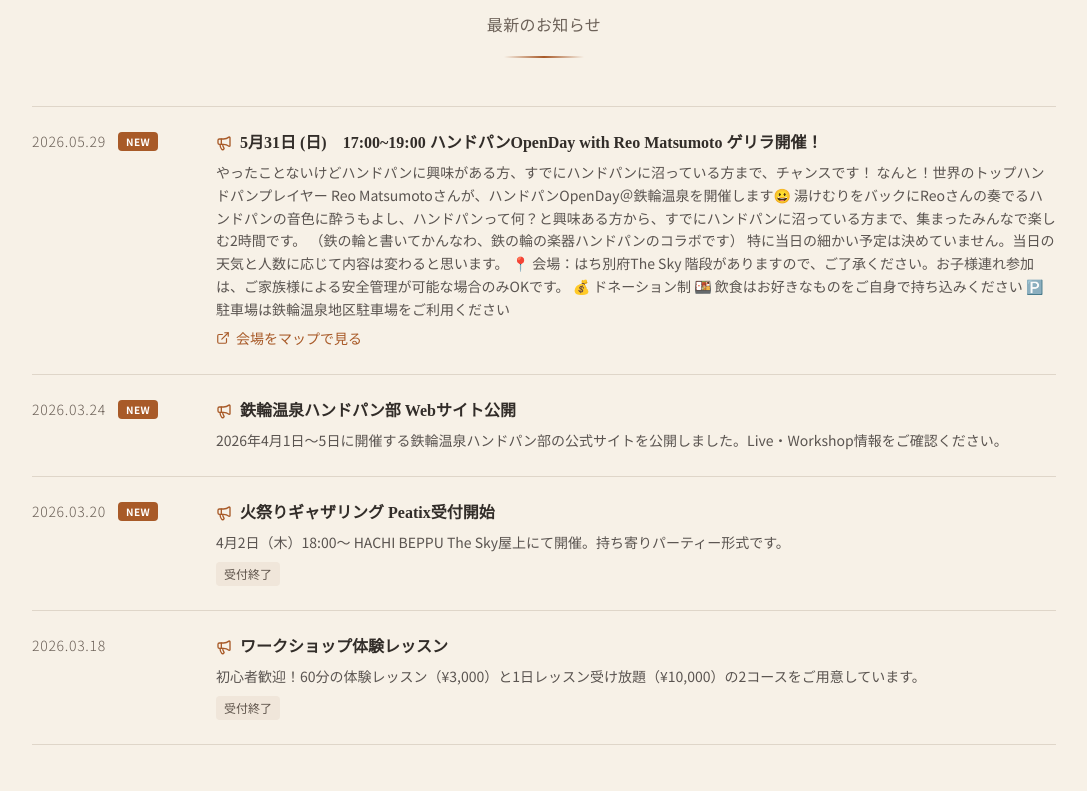
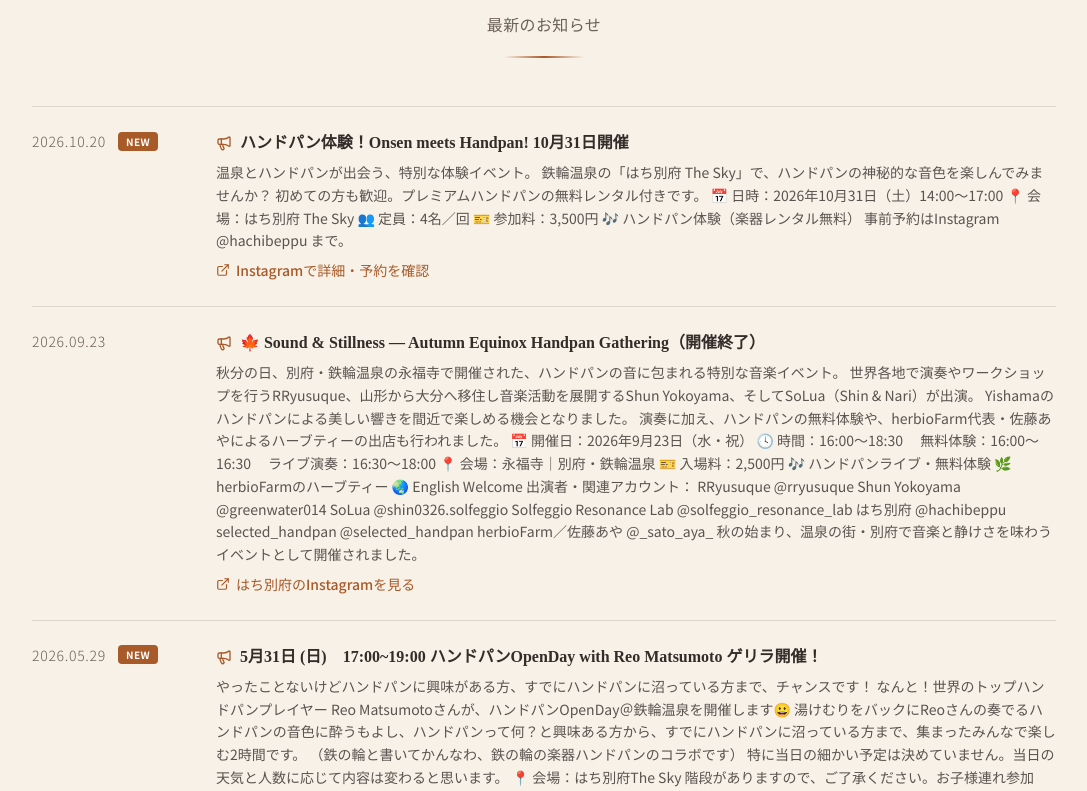
Before and after one commit to hirohiro731123/kannawa-wellness, a React (Vite) app: page / in a window 1280 px wide. Shown: the part 920-1711 px from the top of the page, without its empty margins (96-1183 px from the left). Built offline with nearby package versions, Linux system fonts and the light colour scheme.

Commit message:
Add new news items for upcoming events

```diff
--- a/Home.tsx
+++ b/Home.tsx
@@ -31,6 +31,60 @@ const LINKS = {
 // link と linkLabel は任意です（リンクが不要なら省略可）。
 // 新しいニュースを配列の先頭に追加すると、上に表示されます。
 const newsItems: { date: string; title: string; body: string; link?: string; linkLabel?: string; statusLabel?: string; isNew?: boolean }[] = [
+{
+  date: "2026.10.20",
+  title: "ハンドパン体験！Onsen meets Handpan! 10月31日開催",
+  body: `温泉とハンドパンが出会う、特別な体験イベント。
+
+鉄輪温泉の「はち別府 The Sky」で、ハンドパンの神秘的な音色を楽しんでみませんか？
+初めての方も歓迎。プレミアムハンドパンの無料レンタル付きです。
+
+📅 日時：2026年10月31日（土）14:00〜17:00
+📍 会場：はち別府 The Sky
+👥 定員：4名／回
+🎫 参加料：3,500円
+🎶 ハンドパン体験（楽器レンタル無料）
+
+事前予約はInstagram @hachibeppu まで。
+`,
+  link: "https://www.instagram.com/p/Debren_D3s1/?utm_source=ig_web_copy_link&vrfl=MWQ1ZGUxMzBkMA==&srtk=MWQ1ZGUxMzBkMA==",
+  linkLabel: "Instagramで詳細・予約を確認",
+  isNew: true,
+},
+{
+  date: "2026.09.23",
+  title: "🍁 Sound & Stillness — Autumn Equinox Handpan Gathering（開催終了）",
+  body: `秋分の日、別府・鉄輪温泉の永福寺で開催された、ハンドパンの音に包まれる特別な音楽イベント。
+
+世界各地で演奏やワークショップを行うRRyusuque、山形から大分へ移住し音楽活動を展開するShun Yokoyama、そしてSoLua（Shin & Nari）が出演。
+Yishamaのハンドパンによる美しい響きを間近で楽しめる機会となりました。
+
+演奏に加え、ハンドパンの無料体験や、herbioFarm代表・佐藤あやによるハーブティーの出店も行われました。
+
+📅 開催日：2026年9月23日（水・祝）
+🕓 時間：16:00〜18:30
+　無料体験：16:00〜16:30
+　ライブ演奏：16:30〜18:00
+📍 会場：永福寺｜別府・鉄輪温泉
+🎫 入場料：2,500円
+🎶 ハンドパンライブ・無料体験
+🌿 herbioFarmのハーブティー
+🌏 English Welcome
+
+出演者・関連アカウント：
+RRyusuque @rryusuque
+Shun Yokoyama @greenwater014
+SoLua @shin0326.solfeggio
+Solfeggio Resonance Lab @solfeggio_resonance_lab
+はち別府 @hachibeppu
+selected_handpan @selected_handpan
+herbioFarm／佐藤あや @_sato_aya_
+
+秋の始まり、温泉の街・別府で音楽と静けさを味わうイベントとして開催されました。`,
+  link: "https://www.instagram.com/hachibeppu/",
+  linkLabel: "はち別府のInstagramを見る",
+  isNew: false,
+},
   {
     date: "2026.05.29",
     title: "5月31日 (日)　17:00~19:00  ハンドパンOpenDay with Reo Matsumoto ゲリラ開催！",
```
